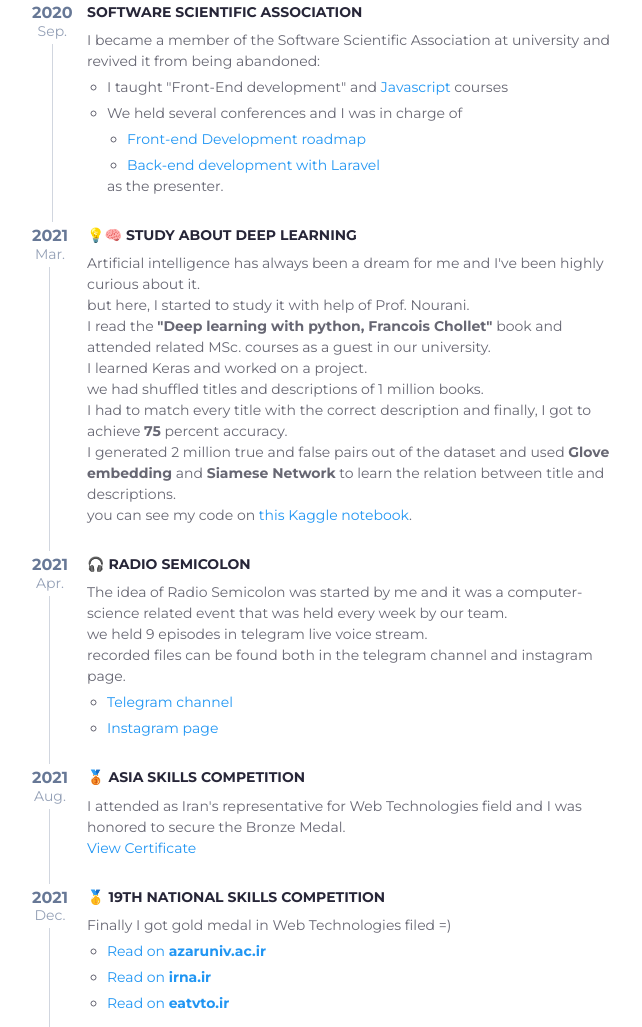
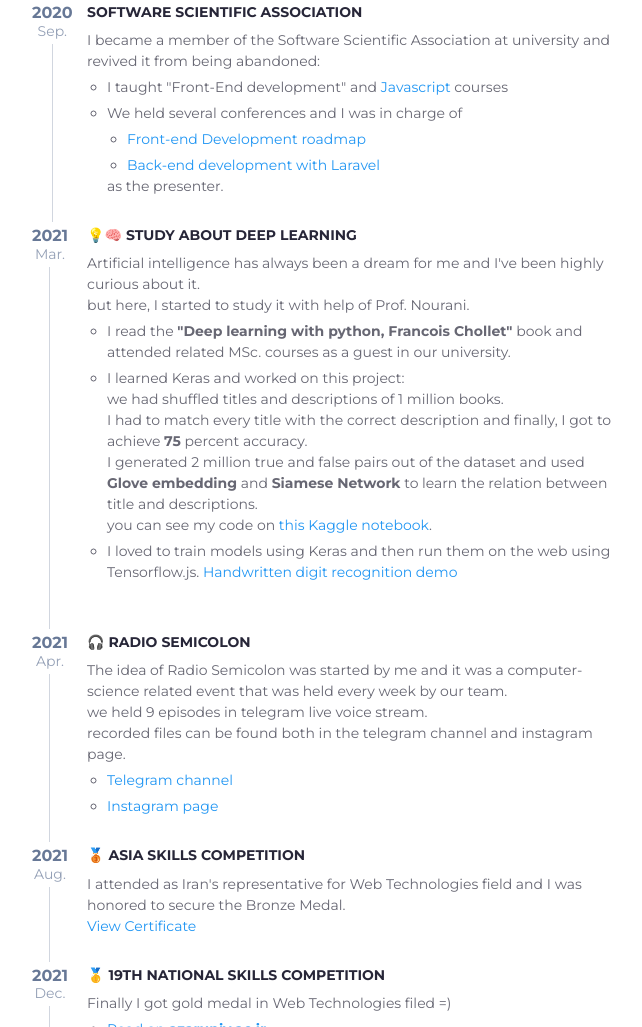
Before and after one commit to amirkabiri/akdev, a plain HTML site: page index.html in a window 1280 px wide. Shown: the part 1559-2586 px from the top of the page, without its empty margins (135-777 px from the left). Drawn offline with Linux system fonts and the light colour scheme.

Commit message:
handwritten digit recoginition demo was added to ai section

```diff
--- a/index.html
+++ b/index.html
@@ -212,9 +212,10 @@
                                     <br>
                                     but here, I started to study it with help of Prof. Nourani.
                                     <br>
-                                    I read the <strong>"Deep learning with python, Francois Chollet"</strong> book and attended related MSc. courses as a guest in our university.
-                                    <br>
-                                    I learned Keras and worked on a project.
+                                    <ul>
+                                        <li>I read the <strong>"Deep learning with python, Francois Chollet"</strong> book and attended related MSc. courses as a guest in our university.</li>
+                                        <li>
+                                            I learned Keras and worked on this project:
                                             <br>
                                             we had shuffled titles and descriptions of 1 million books.
                                             <br>
@@ -223,6 +224,15 @@
                                             I generated 2 million true and false pairs out of the dataset and used <strong>Glove embedding</strong> and <strong>Siamese Network</strong> to learn the relation between title and descriptions.
                                             <br>
                                             you can see my code on <a href="https://www.kaggle.com/amirkabiri/books-title-description-matching" class="link-color">this Kaggle notebook</a>.
+                                        </li>
+                                        <li>
+                                            I loved to train models using Keras and then run them on the web using Tensorflow.js.
+                                            <a class="link-color" href="https://amirkabiri.github.io/mnist-cnn-js">Handwritten digit recognition demo</a>
+                                        </li>
+                                    </ul>
+
+                                    <br>
+
                                 </div>
                             </div>
                         </li>
```
Lines whose indentation alone changed are shown as unchanged.
